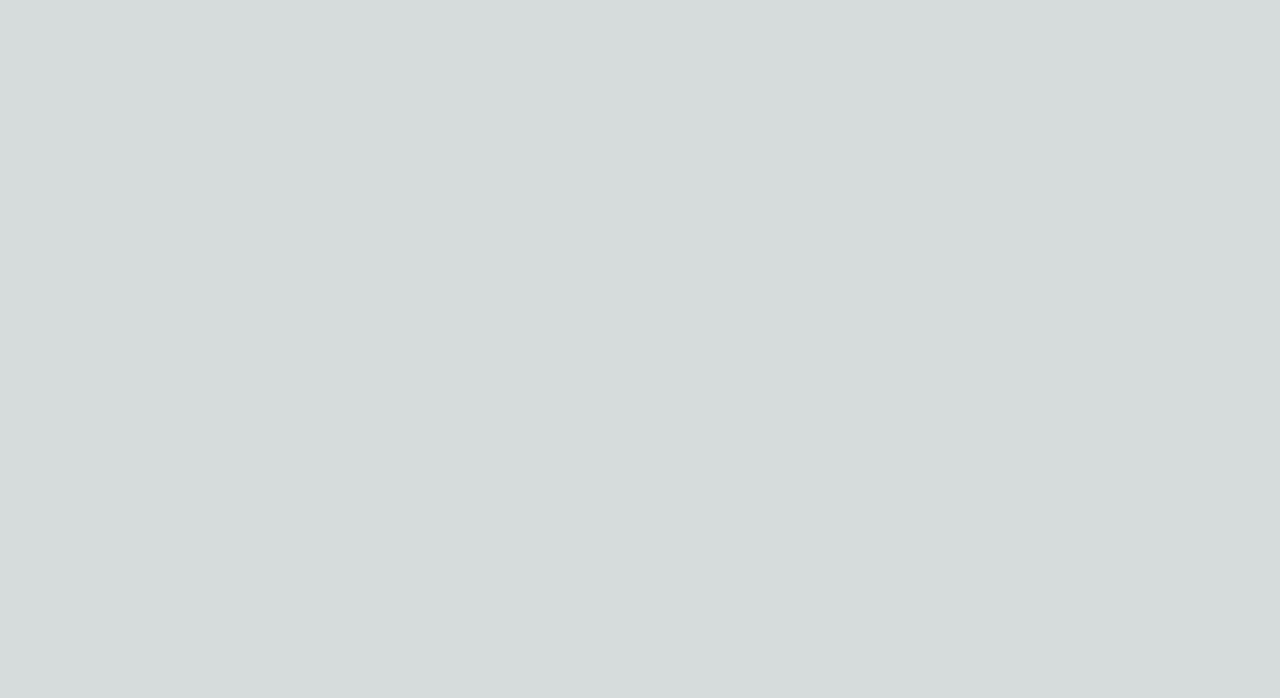
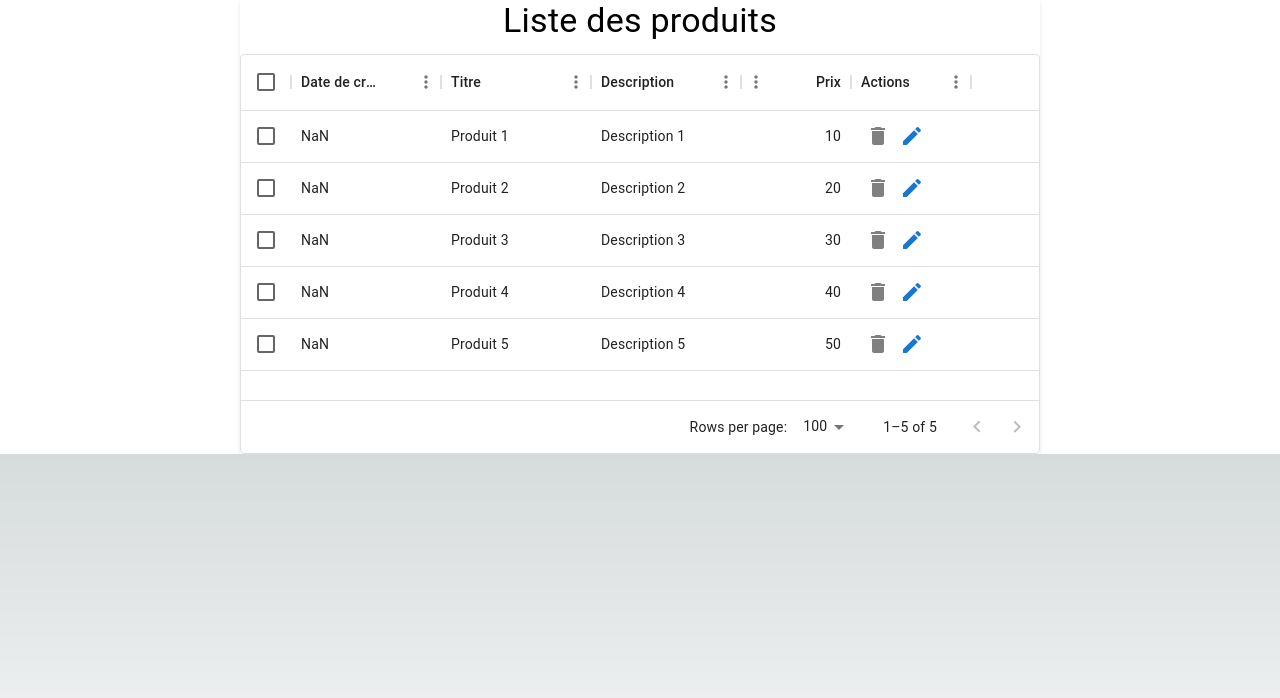
Before and after one commit to NateThibault/Projet_Final_Integration, a Next.js app: page / in a window 1280 px wide. Shown: the top 698 px of the page. Built offline with nearby package versions, Linux system fonts and the light colour scheme.

Commit message:
liste des produits

```diff
--- a/package.json
+++ b/package.json
@@ -13,6 +13,7 @@
     "@emotion/styled": "^11.11.0",
     "@mui/icons-material": "^5.11.16",
     "@mui/material": "^5.13.5",
+    "@mui/x-data-grid": "^6.8.0",
     "@types/node": "20.3.1",
     "@types/react": "18.2.12",
     "@types/react-dom": "18.2.5",
--- a/src/app/page.tsx
+++ b/src/app/page.tsx
@@ -1,9 +1,10 @@
+import ListProduits from '@/components/molecule/feat-produits/feat-produits'
 import styles from './page.module.css'
 
 export default function Home() {
   return (
     <main className={styles.main}>
-
+    <ListProduits fileCreationDate={''} />
     </main>
   )
 }
--- /dev/null
+++ b/src/components/molecule/feat-produits/feat-produits.tsx
@@ -0,0 +1,104 @@
+"use client"
+import * as React from 'react';
+import Box from '@mui/material/Box';
+import { DataGrid, GridColDef, GridValueGetterParams } from '@mui/x-data-grid';
+import IconButton from '@mui/material/IconButton';
+import DeleteIcon from '@mui/icons-material/Delete';
+import EditIcon from '@mui/icons-material/Edit';
+import Typography from '@mui/material/Typography';
+
+interface RowData {
+  id: number;
+  Titre: string;
+  Description: string;
+  Prix: number;
+}
+
+interface ListProduitsProps {
+  fileCreationDate: string;
+}
+
+const columns: GridColDef[] = [
+  {
+    field: 'DateCreation',
+    headerName: 'Date de création',
+    width: 150,
+    valueGetter: (params: GridValueGetterParams<RowData, any>) =>
+      params.rowIndex + 1,
+  },
+  {
+    field: 'Titre',
+    headerName: 'Titre',
+    width: 150,
+    editable: true,
+  },
+  {
+    field: 'Description',
+    headerName: 'Description',
+    width: 150,
+    editable: true,
+  },
+  {
+    field: 'Prix',
+    headerName: 'Prix',
+    type: 'number',
+    width: 110,
+    editable: true,
+  },
+  {
+    field: 'actions',
+    headerName: 'Actions',
+    width: 120,
+    renderCell: (params: GridValueGetterParams<RowData, any>) => (
+      <div>
+        <IconButton color="secondary" size="small">
+          <DeleteIcon style={{ color: 'gray' }} />
+        </IconButton>
+        <IconButton color="primary" size="small">
+          <EditIcon />
+        </IconButton>
+      </div>
+    ),
+  },
+];
+
+const rows: RowData[] = [
+  { id: 1, Titre: 'Produit 1', Description: 'Description 1', Prix: 10 },
+  { id: 2, Titre: 'Produit 2', Description: 'Description 2', Prix: 20 },
+  { id: 3, Titre: 'Produit 3', Description: 'Description 3', Prix: 30 },
+  { id: 4, Titre: 'Produit 4', Description: 'Description 4', Prix: 40 },
+  { id: 5, Titre: 'Produit 5', Description: 'Description 5', Prix: 50 },
+];
+
+export default function ListProduits({ fileCreationDate }: ListProduitsProps) {
+  return (
+    <Box
+      sx={{
+        width: '100%',
+        display: 'flex',
+        justifyContent: 'center',
+        background: 'white',
+      }}
+    >
+      <Box
+        sx={{
+          maxWidth: '800px',
+          width: '100%',
+          boxShadow: '0px 2px 4px rgba(0, 0, 0, 0.1)',
+        }}
+      >
+        <Typography variant="h4" component="h1" align="center" gutterBottom>
+          Liste des produits
+        </Typography>
+        <div style={{ height: 400, width: '100%' }}>
+          <DataGrid
+            rows={rows}
+            columns={columns}
+            checkboxSelection
+            disableRowSelectionOnClick
+          />
+        </div>
+      </Box>
+    </Box>
+  );
+}
```
Also changed, not shown: 1 other file (tests, documents, lock files or other folders).
